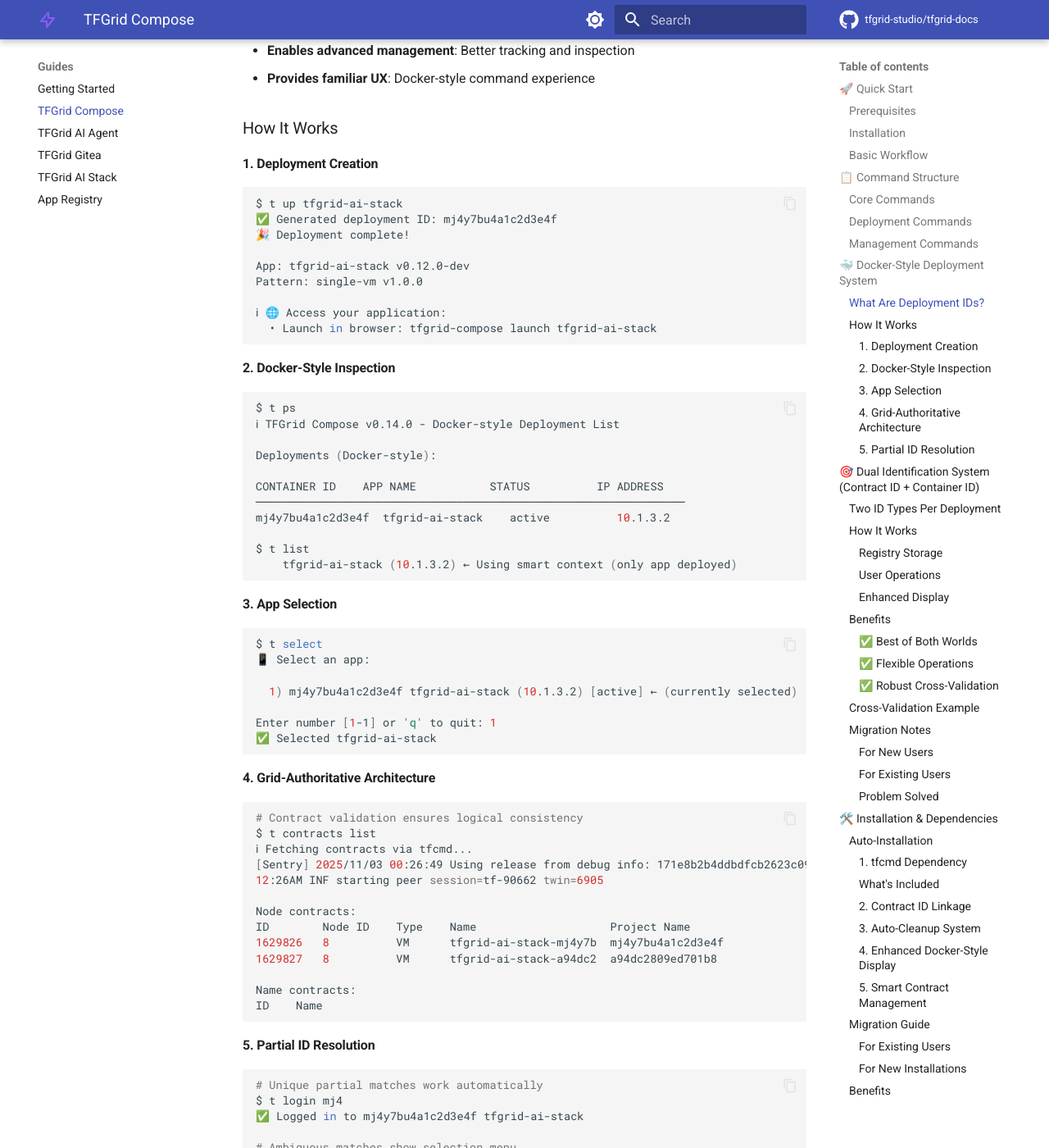
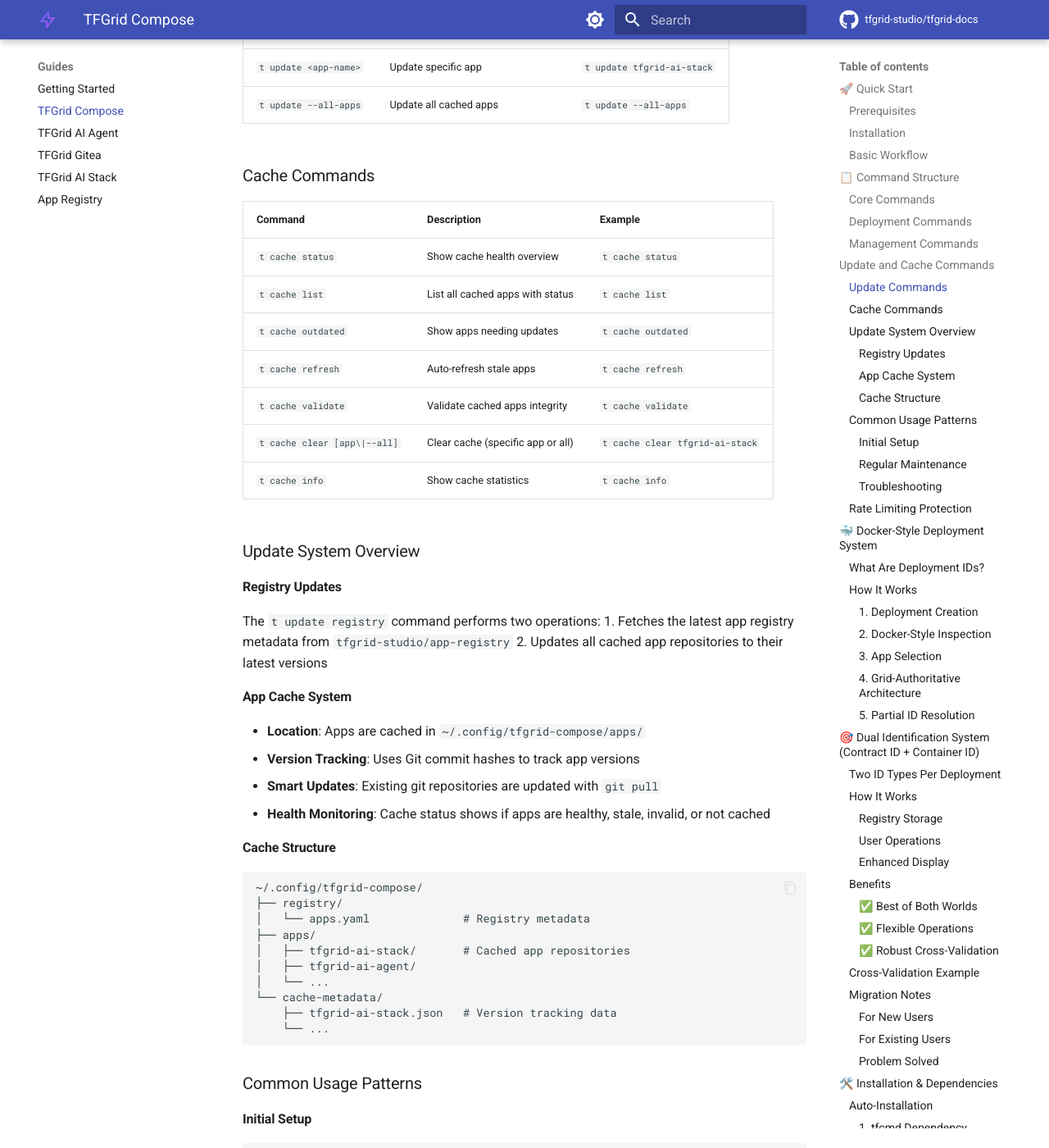
Before and after one commit to tfgrid-studio/tfgrid-docs, an MkDocs documentation site: the page built from docs/guides/tfgrid-compose.md, in a window 1280 px wide and 1400 px high, scrolled down 2593 px. Shown: the whole window at 82% size. Built offline with MkDocs 1.6.1 and Material for MkDocs 9.7.7, drawn with Linux system fonts in a browser that asks for light colours; comment, search, counter and statistics services are not loaded; the version menu is left out; some of the changed text lies outside the part shown.

Commit message:
docs: Add update and cache management commands to TFGrid Compose guide

````diff
--- a/docs/guides/tfgrid-compose.md
+++ b/docs/guides/tfgrid-compose.md
@@ -1,7 +1,7 @@
 # TFGrid Compose - Complete User Guide
 
-**Version**: 0.14.0
-**Last Updated**: 2025-11-03
+**Version**: 0.14.1
+**Last Updated**: 2025-11-12
 **Status**: Production Ready with Grid-Authoritative Architecture
 
 TFGrid Compose is the universal deployment orchestrator for the ThreeFold Grid, providing intelligent node selection, app registry integration, comprehensive farm browser, enhanced filtering capabilities, and **grid-authoritative deployment management**.
@@ -67,6 +67,119 @@
 | `t exec <cmd>` | Execute command on active app | `t exec ls -la` |
 | `t address [app]` | Show deployment addresses | `t address` |
 | `t clean` | Clean up local state | `t clean` |
+| `t update [subcommand]` | Enhanced update system | `t update registry` |
+| `t cache [subcommand]` | Cache management system | `t cache status` |
+
+## Update and Cache Commands
+
+### Update Commands
+
+| Command | Description | Example |
+|---------|-------------|---------|
+| `t update` | Update tfgrid-compose binary | `t update` |
+| `t update registry` | Update registry and all cached apps | `t update registry` |
+| `t update <app-name>` | Update specific app | `t update tfgrid-ai-stack` |
+| `t update --all-apps` | Update all cached apps | `t update --all-apps` |
+
+### Cache Commands
+
+| Command | Description | Example |
+|---------|-------------|---------|
+| `t cache status` | Show cache health overview | `t cache status` |
+| `t cache list` | List all cached apps with status | `t cache list` |
+| `t cache outdated` | Show apps needing updates | `t cache outdated` |
+| `t cache refresh` | Auto-refresh stale apps | `t cache refresh` |
+| `t cache validate` | Validate cached apps integrity | `t cache validate` |
+| `t cache clear [app\|--all]` | Clear cache (specific app or all) | `t cache clear tfgrid-ai-stack` |
+| `t cache info` | Show cache statistics | `t cache info` |
+
+### Update System Overview
+
+#### Registry Updates
+The `t update registry` command performs two operations:
+1. Fetches the latest app registry metadata from `tfgrid-studio/app-registry`
+2. Updates all cached app repositories to their latest versions
+
+#### App Cache System
+- **Location**: Apps are cached in `~/.config/tfgrid-compose/apps/`
+- **Version Tracking**: Uses Git commit hashes to track app versions
+- **Smart Updates**: Existing git repositories are updated with `git pull`
+- **Health Monitoring**: Cache status shows if apps are healthy, stale, invalid, or not cached
+
+#### Cache Structure
+```
+~/.config/tfgrid-compose/
+├── registry/
+│   └── apps.yaml              # Registry metadata
+├── apps/
+│   ├── tfgrid-ai-stack/       # Cached app repositories
+│   ├── tfgrid-ai-agent/
+│   └── ...
+└── cache-metadata/
+    ├── tfgrid-ai-stack.json   # Version tracking data
+    └── ...
+```
+
+### Common Usage Patterns
+
+#### Initial Setup
+```bash
+# Update registry and download all apps
+t update registry
+
+# Check cache status
+t cache status
+
+# Search available apps
+t search
+
+# Deploy an app
+t up tfgrid-ai-stack
+```
+
+#### Regular Maintenance
+```bash
+# Update registry and apps
+t update registry
+
+# Check for outdated apps
+t cache outdated
+
+# Refresh stale cache
+t cache refresh
+
+# Deploy with fresh cache
+t up tfgrid-ai-stack --refresh
+```
+
+#### Troubleshooting
+```bash
+# Check cache health
+t cache status
+
+# Validate specific app
+t cache validate tfgrid-ai-stack
+
+# Clear problematic cache
+t cache clear tfgrid-ai-stack
+
+# Download fresh copy
+t cache refresh tfgrid-ai-stack
+```
+
+### Rate Limiting Protection
+
+The system includes GitHub API rate limiting:
+- 5-second delays between requests
+- 3 retry attempts per app
+- Clear error messages for rate limiting issues
+
+```bash
+# Example output when rate limited
+⚠️  GitHub rate limiting detected for tfgrid-ai-stack
+     This usually means too many requests were made to GitHub
+     Wait a few minutes and try again
+```
 
 ## 🐳 Docker-Style Deployment System
 
````
